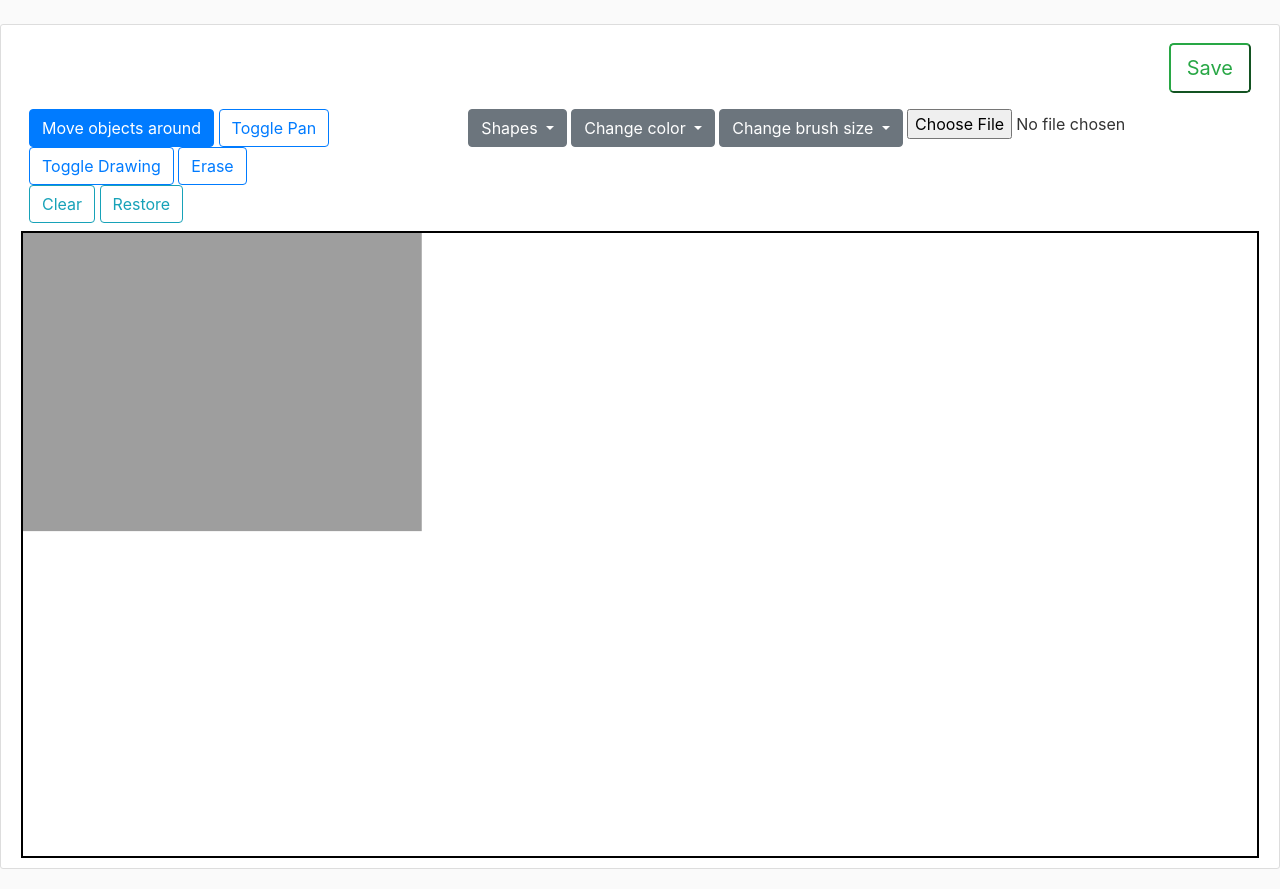
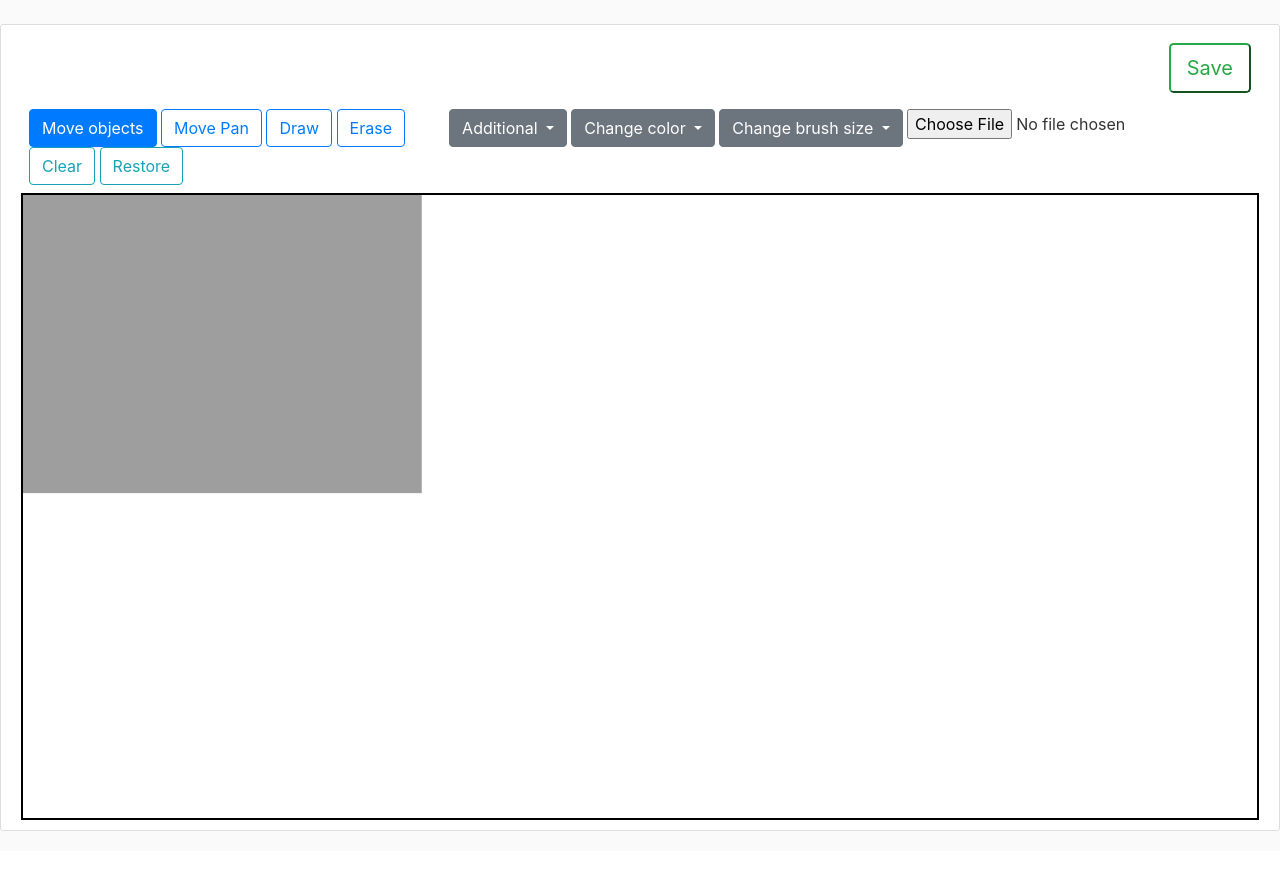
Before and after one commit to matiutd888/IO-2021, a Django app: template djangoProject/board/templates/board/board_detail.html in a window 1280 px wide. Shown: the part 56-945 px from the top of the page. After the commit the page ends 887 px from the top, so only its background shows below. Run offline with Django 3.2, Linux system fonts and the light colour scheme; the template is opened without the code that fills it, so the values that code supplies are empty; some libraries are stand-ins or nearby versions.

Commit message:
change nazwy

```diff
--- a/djangoProject/board/templates/board/board_detail.html
+++ b/djangoProject/board/templates/board/board_detail.html
@@ -22,9 +22,9 @@
     <div class="d-flex p-2 justify-content-between">
         <div class="float-left">
             <div id="mode-buttons">
-                <button class="btn btn-outline-primary" id="move" aria-pressed="true" onclick="toggleMode(modes.move)">Move objects around</button>
-                <button class="btn btn-outline-primary" id="pan" aria-pressed="true" onclick="toggleMode(modes.pan)">Toggle Pan</button>
-                <button class="btn btn-outline-primary" id="drawing"  aria-pressed="true" onclick="toggleMode(modes.drawing)">Toggle Drawing</button>
+                <button class="btn btn-outline-primary" id="move" aria-pressed="true" onclick="toggleMode(modes.move)">Move objects</button>
+                <button class="btn btn-outline-primary" id="pan" aria-pressed="true" onclick="toggleMode(modes.pan)">Move Pan</button>
+                <button class="btn btn-outline-primary" id="drawing"  aria-pressed="true" onclick="toggleMode(modes.drawing)">Draw</button>
                 <button class="btn btn-outline-primary" id="erase"  aria-pressed="true" onclick="toggleMode(modes.erase)">Erase</button>
             </div>
 
@@ -34,7 +34,7 @@
         <div class = "d-flex float-left justify-content-sm-between">
             <div class="dropdown float-left">
                 <button class="btn btn-secondary dropdown-toggle" type="button" id="dropdownMenuButton" data-toggle="dropdown" aria-haspopup="true" aria-expanded="false">
-                    Shapes
+                    Additional
                 </button>
 
                 <div class="dropdown-menu" aria-labelledby="dropdownMenuButton">
```
